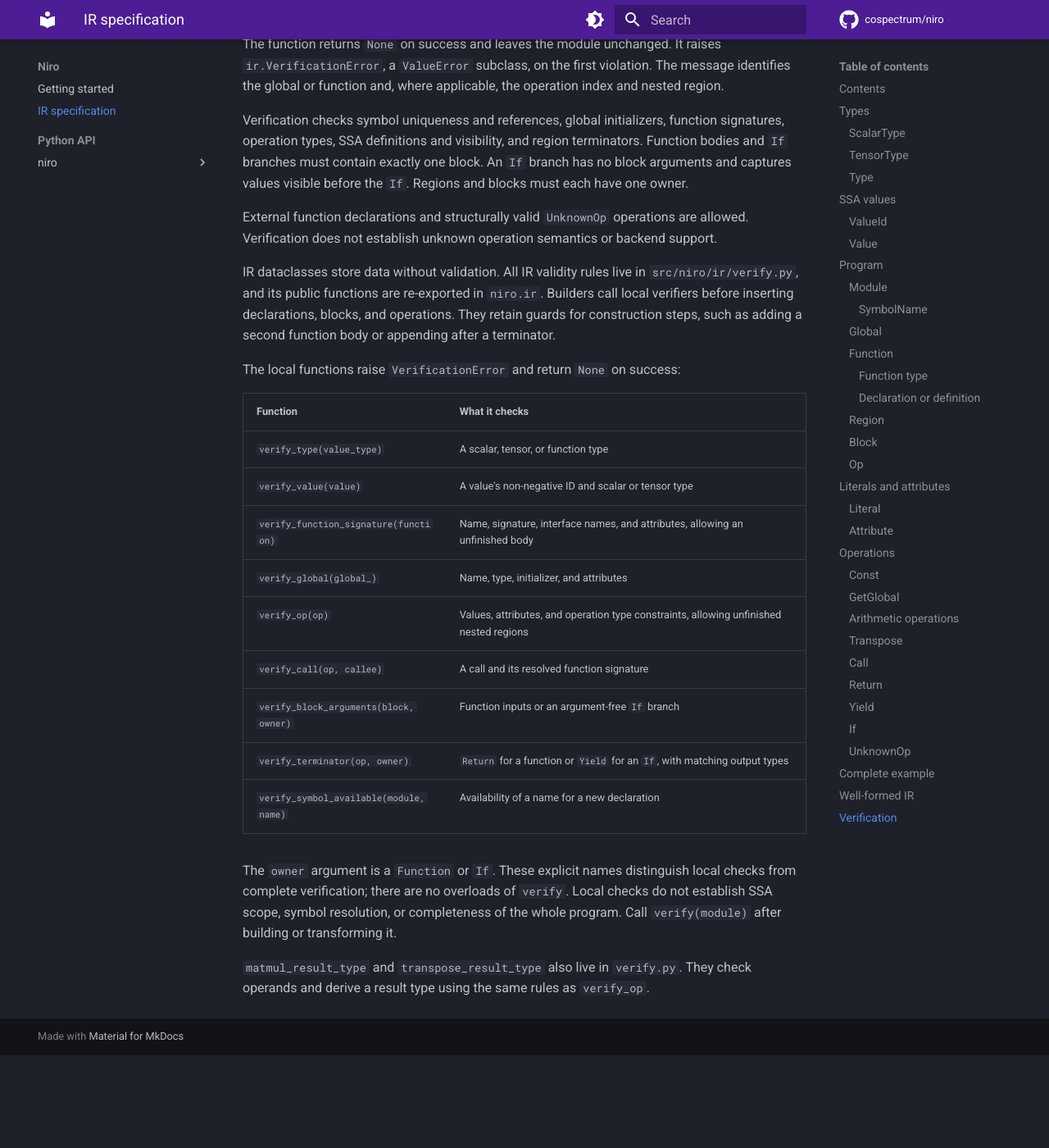
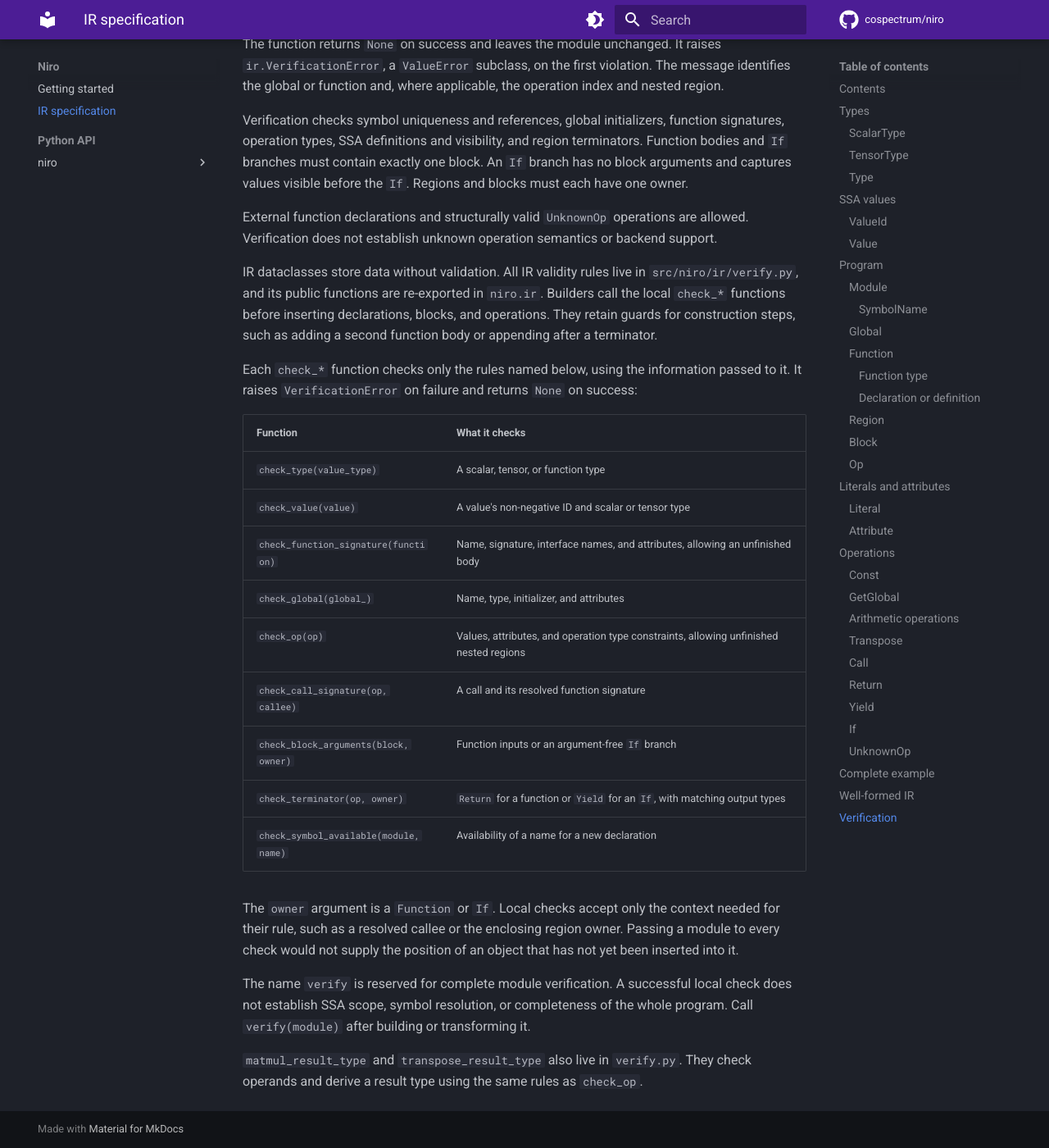
Before and after one commit to cospectrum/niro, an MkDocs documentation site: the page built from docs/ir.md, in a window 1280 px wide and 1400 px high, scrolled down 9494 px. Shown: the whole window at 82% size. Built offline with MkDocs 1.6.1 and Material for MkDocs 9.7.7, drawn with Linux system fonts in a browser that asks for light colours; comment, search, counter and statistics services are not loaded; before the commit the page ends 10781 px from its top, so only the background shows below that.

Commit message:
Distinguish local IR checks from module verification

```diff
--- a/docs/ir.md
+++ b/docs/ir.md
@@ -464,28 +464,34 @@ support.
 
 IR dataclasses store data without validation. All IR validity rules live in
 `src/niro/ir/verify.py`, and its public functions are re-exported in `niro.ir`.
-Builders call local verifiers before inserting declarations, blocks, and
-operations. They retain guards for construction steps, such as adding a second
-function body or appending after a terminator.
+Builders call the local `check_*` functions before inserting declarations,
+blocks, and operations. They retain guards for construction steps, such as
+adding a second function body or appending after a terminator.
 
-The local functions raise `VerificationError` and return `None` on success:
+Each `check_*` function checks only the rules named below, using the information
+passed to it. It raises `VerificationError` on failure and returns `None` on
+success:
 
 | Function | What it checks |
 | --- | --- |
-| `verify_type(value_type)` | A scalar, tensor, or function type |
-| `verify_value(value)` | A value's non-negative ID and scalar or tensor type |
-| `verify_function_signature(function)` | Name, signature, interface names, and attributes, allowing an unfinished body |
-| `verify_global(global_)` | Name, type, initializer, and attributes |
-| `verify_op(op)` | Values, attributes, and operation type constraints, allowing unfinished nested regions |
-| `verify_call(op, callee)` | A call and its resolved function signature |
-| `verify_block_arguments(block, owner)` | Function inputs or an argument-free `If` branch |
-| `verify_terminator(op, owner)` | `Return` for a function or `Yield` for an `If`, with matching output types |
-| `verify_symbol_available(module, name)` | Availability of a name for a new declaration |
+| `check_type(value_type)` | A scalar, tensor, or function type |
+| `check_value(value)` | A value's non-negative ID and scalar or tensor type |
+| `check_function_signature(function)` | Name, signature, interface names, and attributes, allowing an unfinished body |
+| `check_global(global_)` | Name, type, initializer, and attributes |
+| `check_op(op)` | Values, attributes, and operation type constraints, allowing unfinished nested regions |
+| `check_call_signature(op, callee)` | A call and its resolved function signature |
+| `check_block_arguments(block, owner)` | Function inputs or an argument-free `If` branch |
+| `check_terminator(op, owner)` | `Return` for a function or `Yield` for an `If`, with matching output types |
+| `check_symbol_available(module, name)` | Availability of a name for a new declaration |
 
-The `owner` argument is a `Function` or `If`. These explicit names distinguish
-local checks from complete verification; there are no overloads of `verify`.
-Local checks do not establish SSA scope, symbol resolution, or completeness of
+The `owner` argument is a `Function` or `If`. Local checks accept only the context
+needed for their rule, such as a resolved callee or the enclosing region owner.
+Passing a module to every check would not supply the position of an object that
+has not yet been inserted into it.
+
+The name `verify` is reserved for complete module verification. A successful
+local check does not establish SSA scope, symbol resolution, or completeness of
 the whole program. Call `verify(module)` after building or transforming it.
 
 `matmul_result_type` and `transpose_result_type` also live in `verify.py`. They
-check operands and derive a result type using the same rules as `verify_op`.
+check operands and derive a result type using the same rules as `check_op`.
```
Also changed, not shown: CONTRIBUTING.md (+3 -3 lines), 5 other files.
